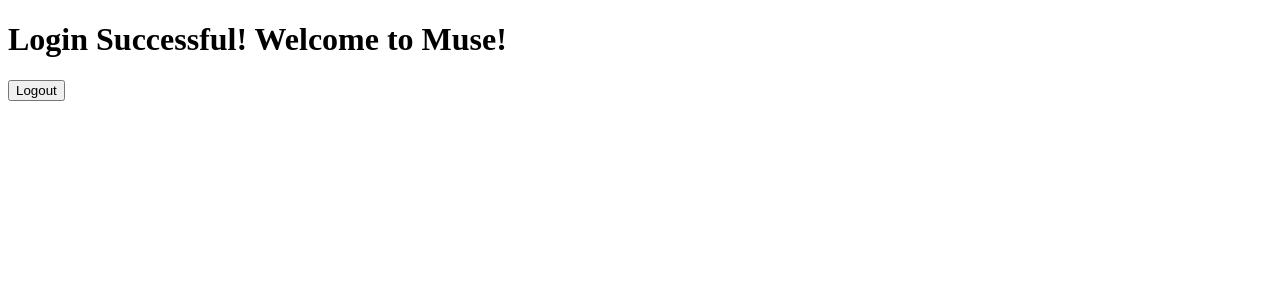
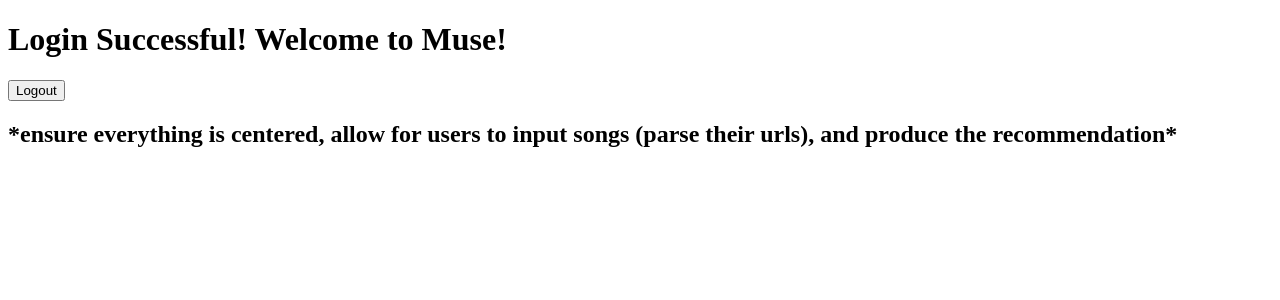
Before and after one commit to jjarrreddd/muse, a React (Create React App) app in the folder front-end/: page /welcome in a window 1280 px wide. Shown: the top 300 px of the page. Built offline with nearby package versions, Linux system fonts and the light colour scheme.

Commit message:
'checklist' to next tasks

```diff
--- a/front-end/src/components/Welcome.js
+++ b/front-end/src/components/Welcome.js
@@ -26,6 +26,7 @@
         <div>
             <h1>Login Successful! Welcome to Muse!</h1>
             <LogoutButton />
+            <h2>*ensure everything is centered, allow for users to input songs (parse their urls), and produce the recommendation*</h2>
         </div>
     );
 };
```
